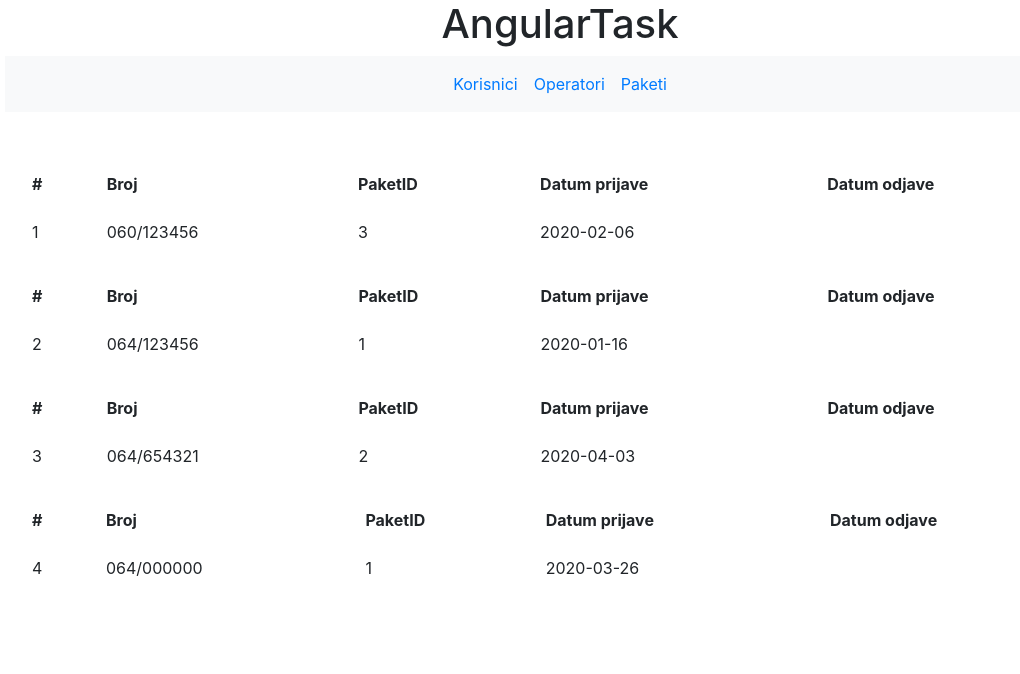
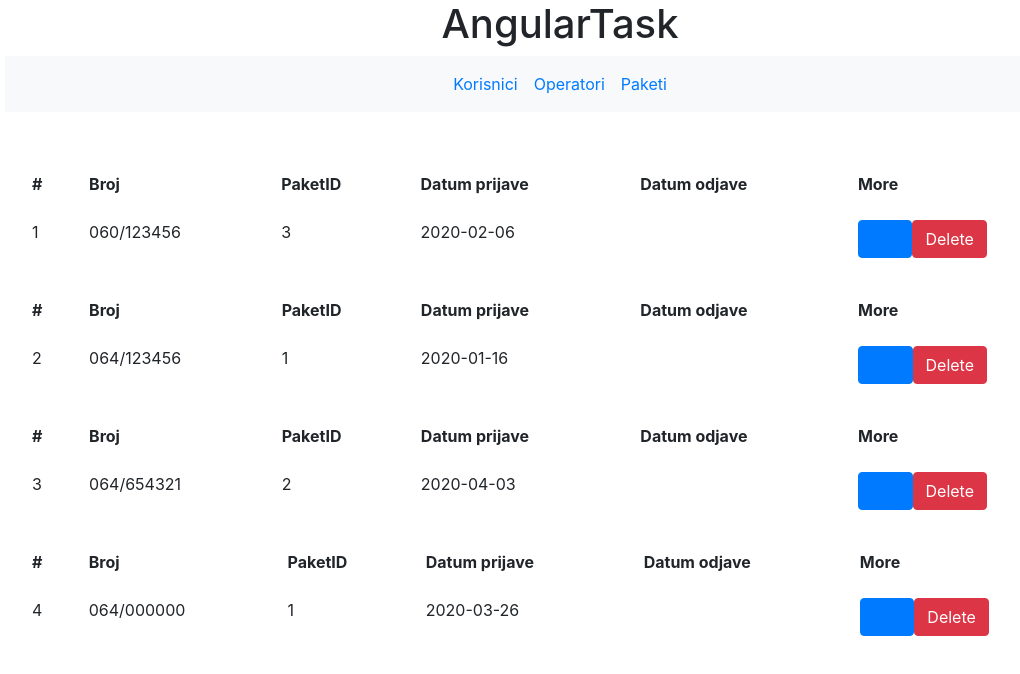
Before and after one commit to nemanjat053/AngularTask, an Angular app in the folder AngularTask/: page /korisnici in a window 1280 px wide. Shown: the top 674 px of the page, without its empty margins (80-1100 px from the left). Built offline with nearby package versions, Linux system fonts and the light colour scheme; data requests are answered from the project's data file.

Commit message:
Finished few tasks
Added component for single item,
Added functions to service

```diff
--- a/AngularTask/src/app/app-routing.module.ts
+++ b/AngularTask/src/app/app-routing.module.ts
@@ -6,11 +6,15 @@ import { OperaterServiceService } from './service/operater-service.service';
 import { KorisniciComponent } from './components/korisnici/korisnici.component';
 import { PaketiComponent } from './components/paketi/paketi.component';
 import { OperateriComponent } from './components/operateri/operateri.component';
+import { KorisnikComponent } from './components/korisnik/korisnik.component';
 
 
 const routes: Routes = [
   {path: 'korisnici', component:KorisniciComponent},
+  {path: 'korisnici/:id', component: KorisnikComponent},
+
   {path: 'paketi', component:PaketiComponent},
+
   {path: 'operatori', component: OperateriComponent}
 ];
 
--- a/AngularTask/src/app/app.module.ts
+++ b/AngularTask/src/app/app.module.ts
@@ -8,13 +8,15 @@ import { AppComponent } from './app.component';
 import { KorisniciComponent } from './components/korisnici/korisnici.component';
 import { OperateriComponent } from './components/operateri/operateri.component';
 import { PaketiComponent } from './components/paketi/paketi.component';
+import { KorisnikComponent } from './components/korisnik/korisnik.component';
 
 @NgModule({
   declarations: [
     AppComponent,
     KorisniciComponent,
     OperateriComponent,
-    PaketiComponent
+    PaketiComponent,
+    KorisnikComponent
   ],
   imports: [
     BrowserModule,
--- a/AngularTask/src/app/components/korisnici/korisnici.component.html
+++ b/AngularTask/src/app/components/korisnici/korisnici.component.html
@@ -6,15 +6,28 @@
       <th>PaketID</th>
       <th>Datum prijave</th>
       <th>Datum odjave</th>
+      <th>More</th>
     </tr>
   </thead>
   <tbody>
     <tr>
-      <td>{{korisnik.id}}</td>
-      <td>{{korisnik.broj}}</td>
-      <td>{{korisnik.paketId}}</td>
-      <td>{{korisnik.datumPrijave}}</td>
-      <td>{{korisnik.datumOdjave}}</td>
+      <td>{{ korisnik.id }}</td>
+      <td>{{ korisnik.broj }}</td>
+      <td>{{ korisnik.paketId }}</td>
+      <td>{{ korisnik.datumPrijave }}</td>
+      <td>{{ korisnik.datumOdjave }}</td>
+      <td>
+        <button class="btn btn-primary">
+          <a
+            [routerLink]="['/korisnic', korisnik.id]"
+            routerLinkActive="router-link-active"
+            >Edit</a
+          >
+        </button>
+        <button class="btn btn-danger" (click)="deleteKorisnik(korisnik.id)">
+            Delete
+        </button>
+      </td>
     </tr>
   </tbody>
 </table>
--- a/AngularTask/src/app/components/korisnici/korisnici.component.ts
+++ b/AngularTask/src/app/components/korisnici/korisnici.component.ts
@@ -6,20 +6,24 @@ import { Korisnik } from 'src/app/model/Korisnik';
 @Component({
   selector: 'app-korisnici',
   templateUrl: './korisnici.component.html',
-  styleUrls: ['./korisnici.component.css']
+  styleUrls: ['./korisnici.component.css'],
 })
 export class KorisniciComponent implements OnInit {
-
   korisnici: Korisnik[];
 
-  constructor(private ks: KorisnikServiceService, private router: Router) { }
+  constructor(private ks: KorisnikServiceService, private router: Router) {}
 
   ngOnInit(): void {
-    this.getArtikli();
+    this.getKorisnici();
   }
 
-  getArtikli(){
+  getKorisnici() {
     this.ks.getAll().subscribe((response) => (this.korisnici = response));
   }
 
+  deleteKorisnik(id: number) {
+    this.ks.deleteOne(id).subscribe((response) => {
+      this.getKorisnici();
+    });
+  }
 }
--- /dev/null
+++ b/AngularTask/src/app/components/korisnik/korisnik.component.html
@@ -0,0 +1 @@
+<p>korisnik works!</p>
--- /dev/null
+++ b/AngularTask/src/app/components/korisnik/korisnik.component.ts
@@ -0,0 +1,15 @@
+import { Component, OnInit } from '@angular/core';
+
+@Component({
+  selector: 'app-korisnik',
+  templateUrl: './korisnik.component.html',
+  styleUrls: ['./korisnik.component.css']
+})
+export class KorisnikComponent implements OnInit {
+
+  constructor() { }
+
+  ngOnInit(): void {
+  }
+
+}
--- a/AngularTask/src/app/service/korisnik-service.service.ts
+++ b/AngularTask/src/app/service/korisnik-service.service.ts
@@ -15,4 +15,12 @@ export class KorisnikServiceService {
   getAll(): Observable<Korisnik[]>{
     return this.http.get<Korisnik[]>(this.url + 'korisnik')
   }
+
+  getOne(id:number): Observable<Korisnik>{
+    return this.http.get<Korisnik>(this.url + id);
+  }
+
+  deleteOne(id:number): Observable<Korisnik>{
+    return this.http.delete<Korisnik>(this.url + id);
+  }
 }
```
Also changed, not shown: AngularTask/src/app/components/korisnik/korisnik.component.css (added), 1 other file (tests, documents, lock files or other folders).
